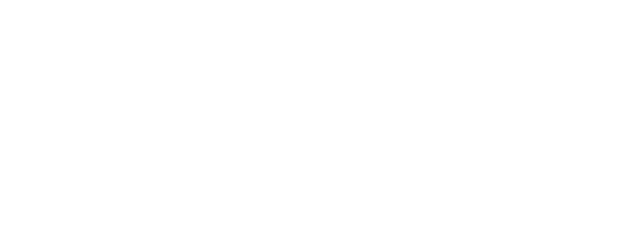
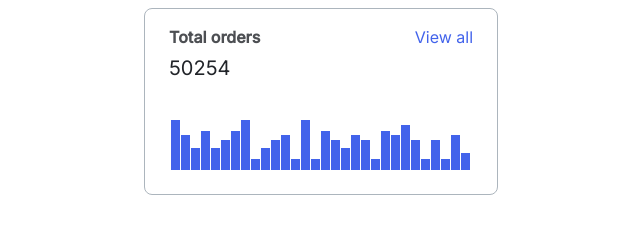
Before and after one commit to js-tasks-ru/htmlcss-20230124_lialia-ru, a website: page 04-lection2/01-histogram/index.html in a window 1280 px wide. Shown: the whole page, without its empty margins (319-959 px from the left). Drawn offline with Linux system fonts and the light colour scheme.

Commit message:
Ive added solution

```diff
--- a/04-lection2/01-histogram/histogram.css
+++ b/04-lection2/01-histogram/histogram.css
@@ -0,0 +1,65 @@
+.container {
+    width: 354px;
+    height: 185px;
+}
+
+.histogram {
+    background: var(--white);
+    border: 1px solid var(--grey-3);
+    border-radius: 8px;
+}
+
+.histogram__discription {
+    display: flex;
+    flex-direction: row;
+    justify-content: space-between;
+    padding: 16px 24px 0 24px;
+}
+
+.histogram__discription {
+    font-family: Inter;
+    font-style: normal;
+    font-weight: 400;
+    color: var(--black);
+
+}
+
+.header_title {
+    font-size: 16px;
+    line-height: 24px;
+    text-align: left;
+    opacity: 0.8;
+    padding-bottom: 6px;
+    margin: 0;
+}
+
+.header_number {
+    font-size: 20px;
+    line-height: 26px;
+    margin: 0;
+}
+
+.link {
+    font-size: 16px;
+    line-height: 24px;
+    color: var(--blue);
+    text-decoration: none;
+}
+
+.histogram__bars {
+    display: flex;
+    flex-direction: row;
+    align-items: flex-end;
+    height: 50px;
+    padding: 39px 24px 24px 26px;
+}
+
+.histogram__bar {
+    width: 9px;
+    background-color: var(--blue);
+    margin-right: 1px;
+}
+
+.histogram__bar:last-child {
+    margin-right: 0;
+}
--- a/04-lection2/01-histogram/index.html
+++ b/04-lection2/01-histogram/index.html
@@ -6,6 +6,58 @@
         <link rel="stylesheet" href="./histogram.css">
     </head>
     <body>
+        <div class="container">
+            <div class="histogram">
+               <div class="histogram__discription">
+                    <div class="histogram__header">
+                        <h1 class="header_title">Total orders</h1>
+                        <p class="header_number">50254</p>
+                    </div>
+                    <div class="histogram__link">
+                        <a class="link" href="#" title="Ссылка на вид гистограммы">View all</a>
+                    </div>
+               </div>
+
+                <div class="histogram__bars">
+                   <div class="histogram__bar" style="height: 50px;"></div>
+                   <div class="histogram__bar" style="height: 35px;"></div>
+                   <div class="histogram__bar" style="height: 22px;"></div>
+                   <div class="histogram__bar" style="height: 39px;"></div>
+                   <div class="histogram__bar" style="height: 22px;"></div>
+                   <div class="histogram__bar" style="height: 30px;"></div>
+                   <div class="histogram__bar" style="height: 39px;"></div>
+                   <div class="histogram__bar" style="height: 50px;"></div>
+                   <div class="histogram__bar" style="height: 11px;"></div>
+                   <div class="histogram__bar" style="height: 22px;"></div>
+                   <div class="histogram__bar" style="height: 30px;"></div>
+                   <div class="histogram__bar" style="height: 35px;"></div>
+                   <div class="histogram__bar" style="height: 11px;"></div>
+                   <div class="histogram__bar" style="height: 50px;"></div>
+                   <div class="histogram__bar" style="height: 11px;"></div>
+                   <div class="histogram__bar" style="height: 39px;"></div>
+                   <div class="histogram__bar" style="height: 30px;"></div>
+                   <div class="histogram__bar" style="height: 22px;"></div>
+                   <div class="histogram__bar" style="height: 35px;"></div>
+                   <div class="histogram__bar" style="height: 30px;"></div>
+                   <div class="histogram__bar" style="height: 11px;"></div>
+                   <div class="histogram__bar" style="height: 39px;"></div>
+                   <div class="histogram__bar" style="height: 35px;"></div>
+                   <div class="histogram__bar" style="height: 45px;"></div>
+                   <div class="histogram__bar" style="height: 30px;"></div>
+                   <div class="histogram__bar" style="height: 11px;"></div>
+                   <div class="histogram__bar" style="height: 30px;"></div>
+                   <div class="histogram__bar" style="height: 11px;"></div>
+                   <div class="histogram__bar" style="height: 35px;"></div>
+                   <div class="histogram__bar" style="height: 17px;"></div>
+
+
+
+                </div>
+
+
+            </div>
+
+        </div>
 
     </body>
 </html>
--- a/assets/css/main.css
+++ b/assets/css/main.css
@@ -11,7 +11,7 @@
     --black: #212429;
     --pink: #F784AD;
     --purple: #7048E8;
-    --blue: #374FC7;
+    --blue: #4263EB;
     --red: #F03D3E;
     --grey-1: #F8F9FA;
     --grey-2: #DDE2E5;
```
